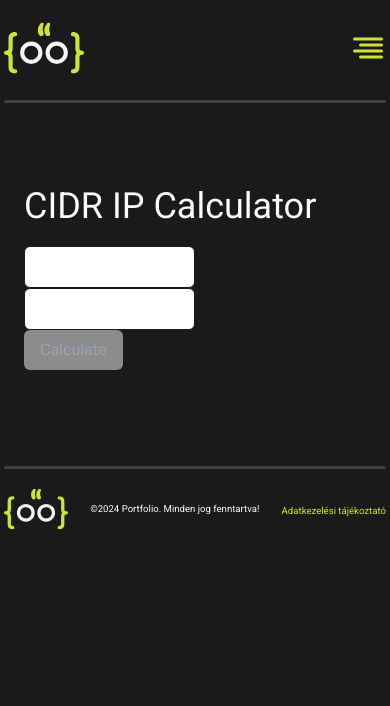
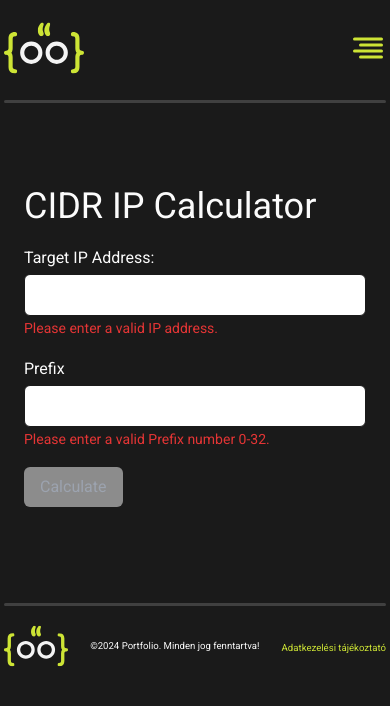
Before and after one commit to sagi-daniel/nerdnews-fsApi, a React (Vite) app in the folder frontend/: page /cidr in a window 390 px wide. Shown: the top 706 px of the page. Built offline with nearby package versions, Linux system fonts and the light colour scheme.

Commit message:
made it more resuable for date inputs

```diff
--- a/frontend/src/components/InputField.tsx
+++ b/frontend/src/components/InputField.tsx
@@ -1,15 +1,12 @@
-// InputField.tsx
-
-import React, { ChangeEvent } from 'react';
+import { ChangeEvent } from 'react';
 
 interface InputFieldProps {
   type?: string;
   id?: string;
   label: string;
   value: string;
-  setValue: (newValue: string) => void; // Módosítás itt
-  validateInput?: (value: string) => boolean;
-  validationResult?: (isValid: boolean) => void;
+  setValue: React.Dispatch<React.SetStateAction<string>>;
+  isValid?: boolean;
   errorMessage?: string;
   successMessage?: string;
 }
@@ -19,26 +16,19 @@ function InputField({
   id,
   label,
   value,
-  setValue, // Módosítás itt
-  validateInput,
-  validationResult,
+  setValue,
+  isValid,
   errorMessage,
   successMessage,
 }: InputFieldProps) {
   const handleChange = (e: ChangeEvent<HTMLInputElement>) => {
     const newValue = e.target.value;
     setValue(newValue);
-
-    // if (!validateInput(newValue)) {
-    //   validationResult(false);
-    // } else {
-    //   validationResult(true);
-    // }
   };
 
   return (
-    <div className=" w-1/2 md:mb-3 md:w-full">
-      <label className="mb-1 hidden md:block ">{label}</label>
+    <div className="mb-4">
+      <label className="block mb-1">{label}</label>
       <input
         type={type}
         id={id}
@@ -46,8 +36,8 @@ function InputField({
         onChange={handleChange}
         className="w-full border border-bg-border-light dark:border-bg-dark rounded-md p-2 text-content-light"
       />
-      {/* {!validationResult && <small className="text-error">{errorMessage}</small>}
-      {value && validationResult && <small className="text-success">{successMessage}</small>} */}
+      {!isValid && <small className="text-error">{errorMessage}</small>}
+      {isValid && value && <small className="text-success">{successMessage}</small>}
     </div>
   );
 }
```
